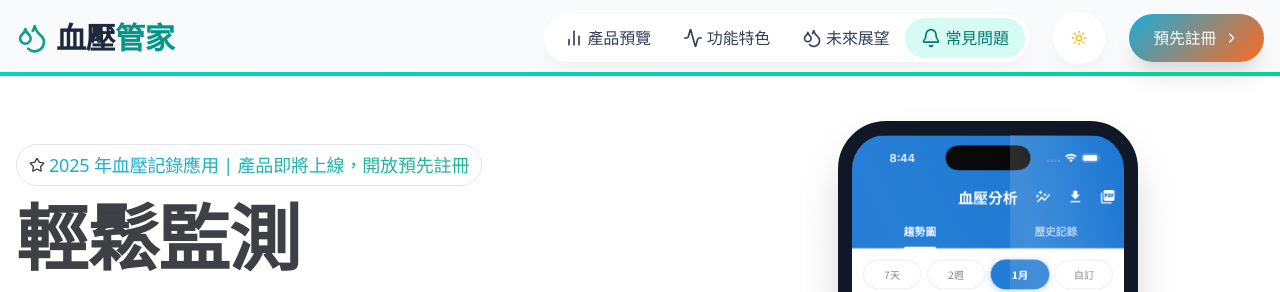
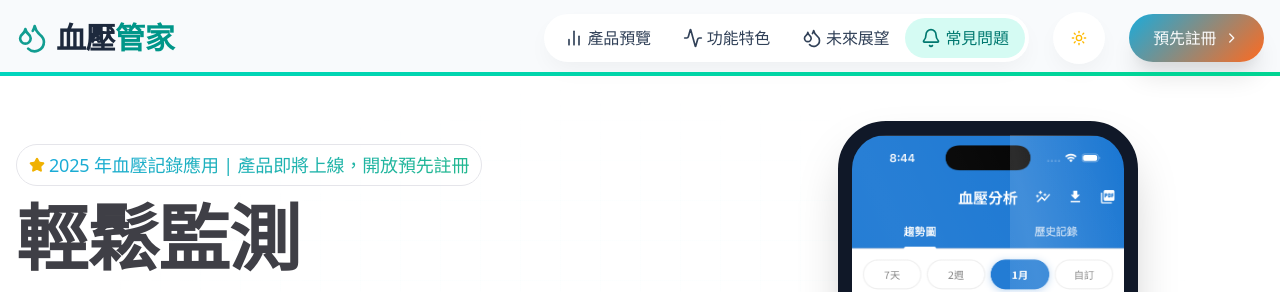
Before and after one commit to firstfu/blood-pressure-web, a Next.js app: page / in a window 1280 px wide. Shown: the top 292 px of the page. Built offline with nearby package versions, Linux system fonts and the light colour scheme; a web font is replaced by a local one.

Commit message:
更新：優化 HeroSection 組件的圖示顏色與樣式
- 將星星圖示的顏色調整為黃色，增強視覺效果
- 更新文本樣式，提升整體可讀性與吸引力

```diff
--- a/app/components/HeroSection.tsx
+++ b/app/components/HeroSection.tsx
@@ -284,7 +284,7 @@ const BadgeSection = () => (
     variants={animations.item}
   >
     <span className="flex items-center">
-      <Star className="h-4 text-accent-500 w-4 dark:text-accent-400 mr-1" />
+      <Star className="h-4 text-yellow-500 w-4 dark:text-yellow-400 mr-1 fill-current" />
       <span className="text-base text-gradient-primary-to-secondary font-medium md:text-lg">2025 年血壓記錄應用 | 產品即將上線，開放預先註冊</span>
     </span>
   </motion.div>
```
